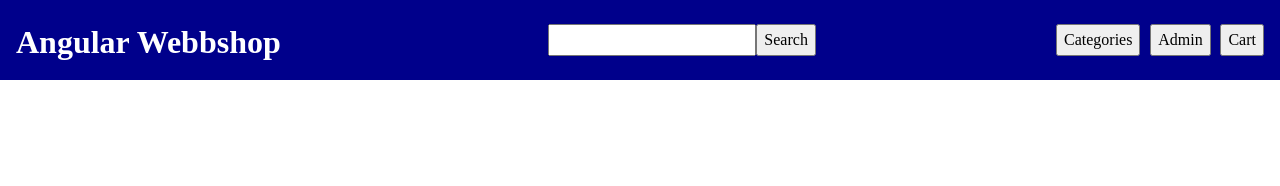
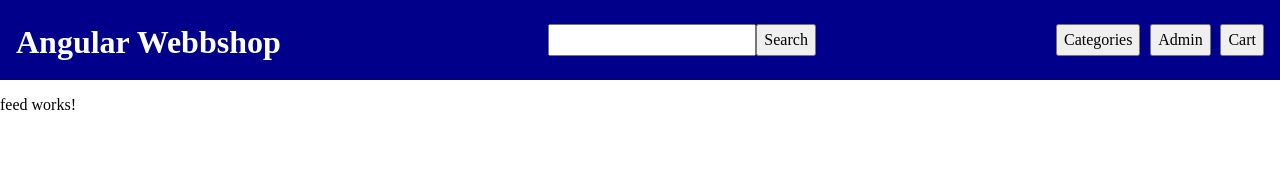
Before and after one commit to erik-malsater/angular_webstore, an Angular app: page / in a window 1280 px wide. Shown: the top 186 px of the page. Built offline with nearby package versions, Linux system fonts and the light colour scheme.

Commit message:
Created component feed

```diff
--- a/src/app/app.component.html
+++ b/src/app/app.component.html
@@ -1,3 +1,4 @@
 <app-navbar></app-navbar>
+<app-feed></app-feed>
 
 <router-outlet></router-outlet>
--- a/src/app/app.module.ts
+++ b/src/app/app.module.ts
@@ -4,11 +4,13 @@
 import { AppRoutingModule } from './app-routing.module';
 import { AppComponent } from './app.component';
 import { NavbarComponent } from './navbar/navbar.component';
+import { FeedComponent } from './feed/feed.component';
 
 @NgModule({
   declarations: [
     AppComponent,
-    NavbarComponent
+    NavbarComponent,
+    FeedComponent
   ],
   imports: [
     BrowserModule,
--- /dev/null
+++ b/src/app/feed/feed.component.html
@@ -0,0 +1,3 @@
+<p>
+  feed works!
+</p>
--- /dev/null
+++ b/src/app/feed/feed.component.ts
@@ -0,0 +1,15 @@
+import { Component, OnInit } from '@angular/core';
+
+@Component({
+  selector: 'app-feed',
+  templateUrl: './feed.component.html',
+  styleUrls: ['./feed.component.scss']
+})
+export class FeedComponent implements OnInit {
+
+  constructor() { }
+
+  ngOnInit() {
+  }
+
+}
```
Also changed, not shown: src/app/feed/feed.component.scss (added), 1 other file (tests, documents, lock files or other folders).
